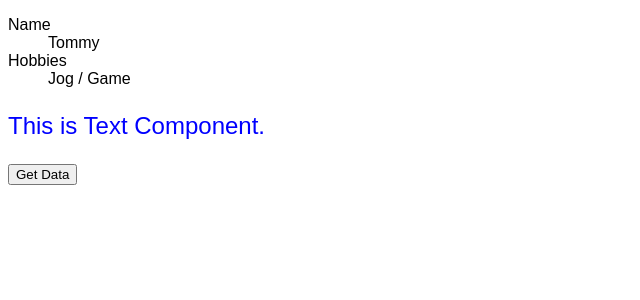
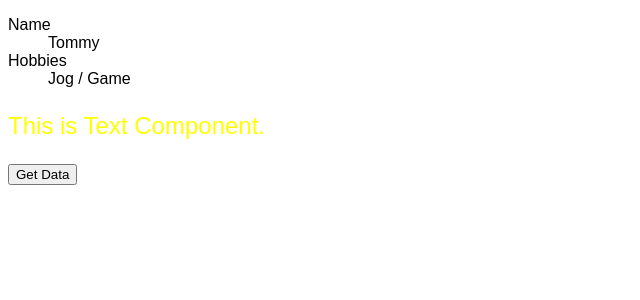
Before and after one commit to koyamal/learn-react-02-07, a React (Create React App) app: page / in a window 1280 px wide. Shown: the top 300 px of the page, without its empty margins (0-640 px from the left). Built offline with nearby package versions, Linux system fonts and the light colour scheme.

Commit message:
Change color

```diff
--- a/src/App.tsx
+++ b/src/App.tsx
@@ -25,7 +25,7 @@ export default function App() {
   return (
     <div className="App">
       <UserProfile user={user} />
-      <Text color="blue" fontSize="24px" />
+      <Text color="yellow" fontSize="24px" />
       <button onClick={onClickFetchData}>Get Data</button>
       {todos.map((todo) => {
         return (
```
